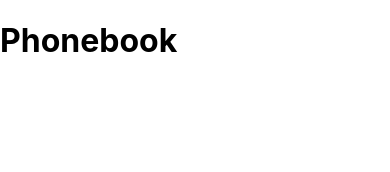
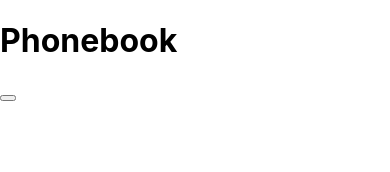
Before and after one commit to vladisulian/goit-react-hw-02-phonebook, a React (Create React App) app: page / in a window 390 px wide. Shown: the top 172 px of the page. Built offline with nearby package versions, Linux system fonts and the light colour scheme.

Commit message:
Update Phonebook.jsx

```diff
--- a/src/components/Phonebook/Phonebook.jsx
+++ b/src/components/Phonebook/Phonebook.jsx
@@ -2,6 +2,12 @@ export const Phonebook = () => {
   return (
     <div className="Phonebook-container">
       <h1 className="Phonebook__title">Phonebook</h1>
+      <div className="Phonebook__form-container">
+        <button
+          type="submit"
+          className="Phonebook__form-submit-button"
+        ></button>
+      </div>
     </div>
   );
 };
```
